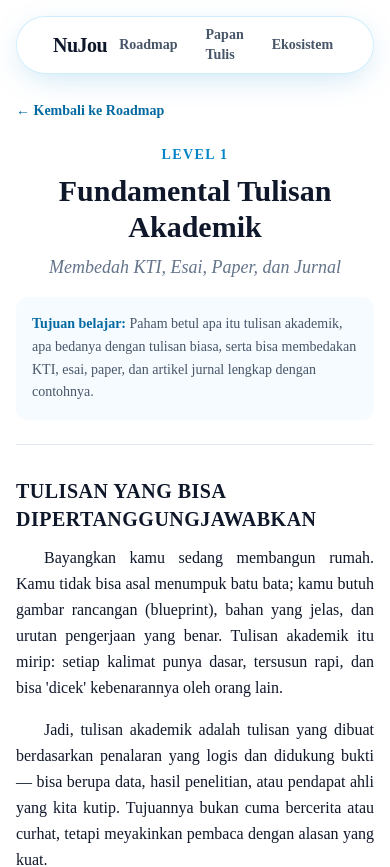
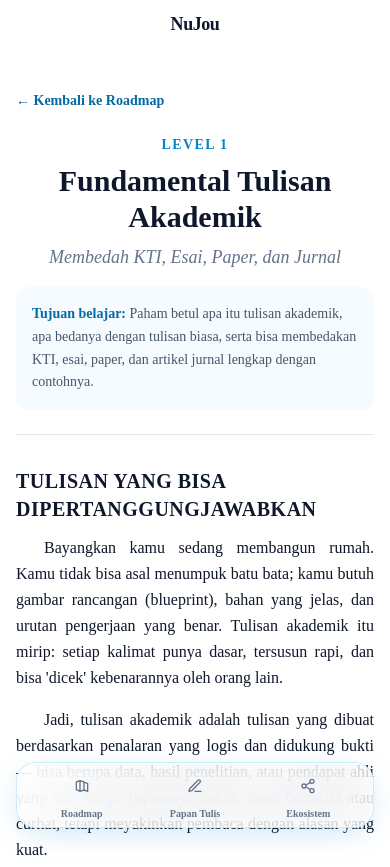
Before and after one commit to s-erzv/NuJou, a React (Vite) app: page /level/fundamental in a window 390 px wide. Shown: the top 867 px of the page. Built offline with nearby package versions, Linux system fonts and the light colour scheme.

Commit message:
Replace top navbar with icon-only sidebar (desktop) and bottom tab bar (mobile)

```diff
--- a/src/components/Layout.tsx
+++ b/src/components/Layout.tsx
@@ -1,49 +1,104 @@
 import { NavLink, Outlet, Link } from 'react-router-dom';
 import GlassSurface from './reactbits/GlassSurface';
+import { MapIcon, PenIcon, EcosystemIcon } from './icons';
 
-const navItem = 'px-3 py-2 rounded-full text-sm font-semibold transition hover:bg-sky-50';
-const active = 'text-sky-700 bg-sky-50';
-const idle = 'text-slate-600';
+const navLinks = [
+  { to: '/', label: 'Roadmap', end: true, icon: MapIcon },
+  { to: '/papan-tulis', label: 'Papan Tulis', end: false, icon: PenIcon },
+  { to: '/ekosistem', label: 'Ekosistem', end: false, icon: EcosystemIcon },
+];
 
 export default function Layout() {
   return (
-    <div className="flex min-h-full flex-col bg-white">
-      <header className="sticky top-4 z-20 px-4">
-        <GlassSurface radius={9999} className="container-academic !max-w-5xl">
-          <div className="flex h-14 items-center justify-between px-5">
-            <Link to="/" className="font-serif text-xl font-bold tracking-tight text-slate-900">
-              NuJou
+    <div className="min-h-full bg-white">
+      {/* Desktop sidebar */}
+      <aside className="fixed inset-y-4 left-4 z-20 hidden md:block">
+        <GlassSurface borderRadius={28} width={72} height="100%">
+          <div className="flex h-full flex-col items-center py-5">
+            <Link
+              to="/"
+              aria-label="NuJou — beranda"
+              className="mb-6 grid h-9 w-9 shrink-0 place-items-center rounded-full bg-sky-600 font-serif text-sm font-bold text-white"
+            >
+              N
             </Link>
-            <nav className="flex items-center gap-1">
-              <NavLink to="/" className={({ isActive }) => `${navItem} ${isActive ? active : idle}`}>
-                Roadmap
+            <nav className="flex flex-1 flex-col items-center gap-2">
+              {navLinks.map(({ to, label, end, icon: Icon }) => (
+                <NavLink
+                  key={to}
+                  to={to}
+                  end={end}
+                  className={({ isActive }) =>
+                    `group relative grid h-11 w-11 place-items-center rounded-full transition ${
+                      isActive ? 'bg-sky-600 text-white' : 'text-slate-500 hover:bg-sky-50 hover:text-sky-700'
+                    }`
+                  }
+                >
+                  <Icon className="h-5 w-5" />
+                  <span className="pointer-events-none absolute left-full ml-3 whitespace-nowrap rounded-md bg-slate-900 px-2 py-1 text-xs font-semibold text-white opacity-0 shadow-lg transition group-hover:opacity-100">
+                    {label}
+                  </span>
                 </NavLink>
-              <NavLink
-                to="/papan-tulis"
-                className={({ isActive }) => `${navItem} ${isActive ? active : idle}`}
-              >
-                Papan Tulis
-              </NavLink>
-              <NavLink
-                to="/ekosistem"
-                className={({ isActive }) => `${navItem} ${isActive ? active : idle}`}
-              >
-                Ekosistem
-              </NavLink>
+              ))}
             </nav>
           </div>
         </GlassSurface>
+      </aside>
+
+      {/* Mobile top strip (brand only, no nav controls) */}
+      <header className="fixed inset-x-0 top-0 z-20 flex h-12 items-center justify-center bg-white/80 backdrop-blur md:hidden">
+        <Link to="/" className="font-serif text-lg font-bold tracking-tight text-slate-900">
+          NuJou
+        </Link>
       </header>
 
+      <div className="flex min-h-full flex-col pb-24 pt-12 md:pb-0 md:pl-28 md:pt-0">
         <main className="flex-1">
           <Outlet />
         </main>
 
-      <footer className="border-t border-sky-100 bg-sky-50/40">
+        <footer className="hidden border-t border-sky-100 bg-sky-50/40 md:block">
           <div className="container-academic py-6 text-center text-sm text-slate-500">
             created by claude n nuza
           </div>
         </footer>
       </div>
+
+      {/* Mobile bottom tab bar */}
+      <nav
+        className="fixed inset-x-4 z-20 md:hidden"
+        style={{ bottom: 'calc(1rem + env(safe-area-inset-bottom))' }}
+      >
+        <GlassSurface borderRadius={24}>
+          <div className="flex h-16 items-center justify-around px-2">
+            {navLinks.map(({ to, label, end, icon: Icon }) => (
+              <NavLink
+                key={to}
+                to={to}
+                end={end}
+                className={({ isActive }) =>
+                  `flex flex-1 flex-col items-center gap-1 py-1 text-[10px] font-semibold transition ${
+                    isActive ? 'text-sky-700' : 'text-slate-500'
+                  }`
+                }
+              >
+                {({ isActive }) => (
+                  <>
+                    <span
+                      className={`grid h-8 w-8 place-items-center rounded-full transition ${
+                        isActive ? 'bg-sky-600 text-white' : ''
+                      }`}
+                    >
+                      <Icon className="h-4 w-4" />
+                    </span>
+                    {label}
+                  </>
+                )}
+              </NavLink>
+            ))}
+          </div>
+        </GlassSurface>
+      </nav>
+    </div>
   );
 }
--- a/src/components/icons.tsx
+++ b/src/components/icons.tsx
@@ -33,3 +33,30 @@ export const PenIcon = ({ className = 'h-5 w-5' }: P) => (
     <path d="M16.5 3.5a2.12 2.12 0 0 1 3 3L7 19l-4 1 1-4Z" />
   </svg>
 );
+
+export const MenuIcon = ({ className = 'h-5 w-5' }: P) => (
+  <svg className={className} viewBox="0 0 24 24" fill="none" stroke="currentColor" strokeWidth="2" strokeLinecap="round" strokeLinejoin="round">
+    <path d="M4 6h16M4 12h16M4 18h16" />
+  </svg>
+);
+
+export const XIcon = ({ className = 'h-5 w-5' }: P) => (
+  <svg className={className} viewBox="0 0 24 24" fill="none" stroke="currentColor" strokeWidth="2" strokeLinecap="round" strokeLinejoin="round">
+    <path d="M18 6 6 18M6 6l12 12" />
+  </svg>
+);
+
+export const MapIcon = ({ className = 'h-5 w-5' }: P) => (
+  <svg className={className} viewBox="0 0 24 24" fill="none" stroke="currentColor" strokeWidth="2" strokeLinecap="round" strokeLinejoin="round">
+    <path d="M9 20 3.5 17.5V6L9 4m0 16 6-2M9 20V4m6 14 5.5 2V8.5L15 6m0 12V6m0 0L9 4" />
+  </svg>
+);
+
+export const EcosystemIcon = ({ className = 'h-5 w-5' }: P) => (
+  <svg className={className} viewBox="0 0 24 24" fill="none" stroke="currentColor" strokeWidth="2" strokeLinecap="round" strokeLinejoin="round">
+    <circle cx="18" cy="5" r="3" />
+    <circle cx="6" cy="12" r="3" />
+    <circle cx="18" cy="19" r="3" />
+    <path d="M8.6 13.5 15.4 17M15.4 7 8.6 10.5" />
+  </svg>
+);
```
Lines whose indentation alone changed are shown as unchanged.
